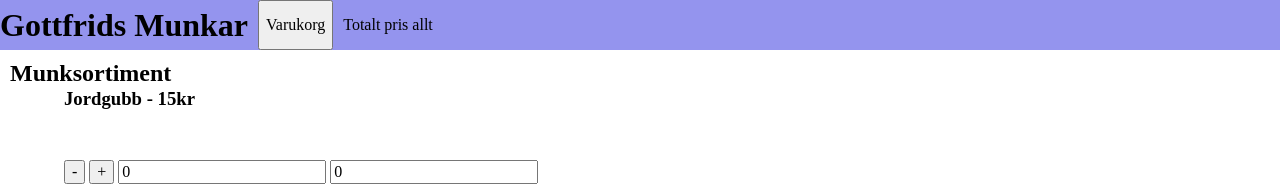
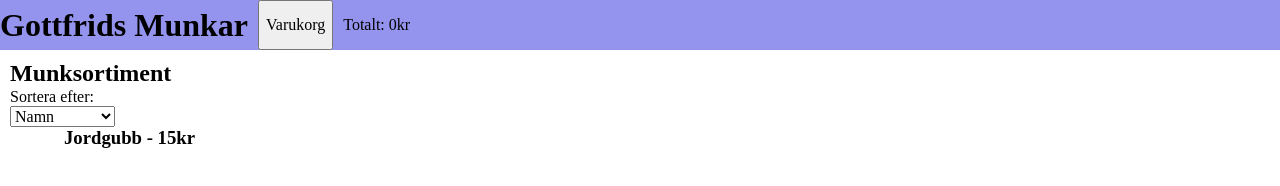
Before and after one commit to Medieinstitutet/fed22d-js-grundkurs-individuell-webbshop-antonjanzon95, a plain HTML site: page index.html in a window 1280 px wide. Shown: the top 186 px of the page. Drawn offline with Linux system fonts and the light colour scheme.

Commit message:
Totalt alla munkar + HTML-select.

```diff
--- a/index.html
+++ b/index.html
@@ -13,11 +13,17 @@
     <header>
         <h1>Gottfrids Munkar</h1>
         <button>Varukorg</button>
-        <p id="totalPriceAll">Totalt pris allt</p>
+        <p id="totalPriceAll"></p>
     </header>
 
     <main class="wrapper">
         <h2>Munksortiment</h2>
+        <p>Sortera efter:</p>
+        <select name="Sort by" id="sortBy">
+            <option value="Name">Namn</option>
+            <option value="Price">Pris stigande</option>
+            <option value="Price">Pris fallande</option>
+        </select>
         <article>
             <h3>Jordgubb - 15kr</h3>
             <figure>
--- a/layout/_base.scss
+++ b/layout/_base.scss
@@ -1,4 +1,4 @@
-h1,h2,h3,h4,h5,h6 {
+h1,h2,h3,h4,h5,h6,p {
     margin: 0;
 }
 
--- a/script.js
+++ b/script.js
@@ -6,16 +6,22 @@ let totalPrice = document.querySelector("#totalPriceAll")
 
 const strawberryPrice = 15;
 
-//add donut
+totalPrice.textContent = 'Totalt: 0kr';
+
+//add donut & calculate total
 buttonAdd.addEventListener('click', function() {
     donutAmount.value = Number(donutAmount.value) + 1;
+    //Detta bör appendas till en array där man kan räkna ut totalen för alla munkar ifrån?
     donutPrice.value = Number(donutPrice.value) + strawberryPrice;
+    totalPrice.textContent = `Totalt: ${donutPrice.value}kr`;
 });
 
-//remove donut
+//remove donut & calculate total
 buttonRemove.addEventListener('click', function() {
-    if(donutAmount.value > 0) {
+    if (donutAmount.value > 0) {
         donutAmount.value = Number(donutAmount.value) - 1;
+        //Detta bör appendas till en array där man kan räkna ut totalen för alla munkar ifrån?
         donutPrice.value = Number(donutPrice.value) - strawberryPrice;
+        totalPrice.textContent = `Totalt: ${donutPrice.value}kr`;
     }
 });
```
Also changed, not shown: style.css, 1 other file.
